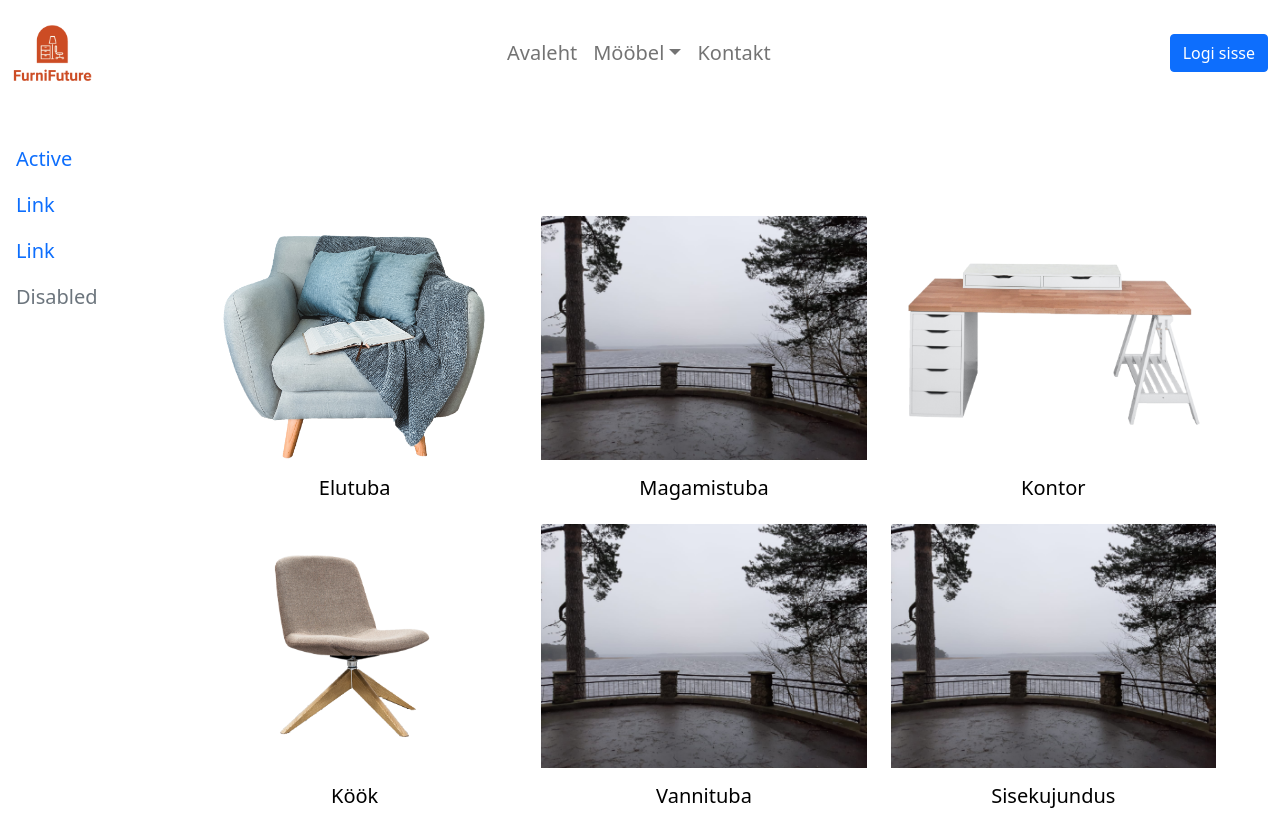
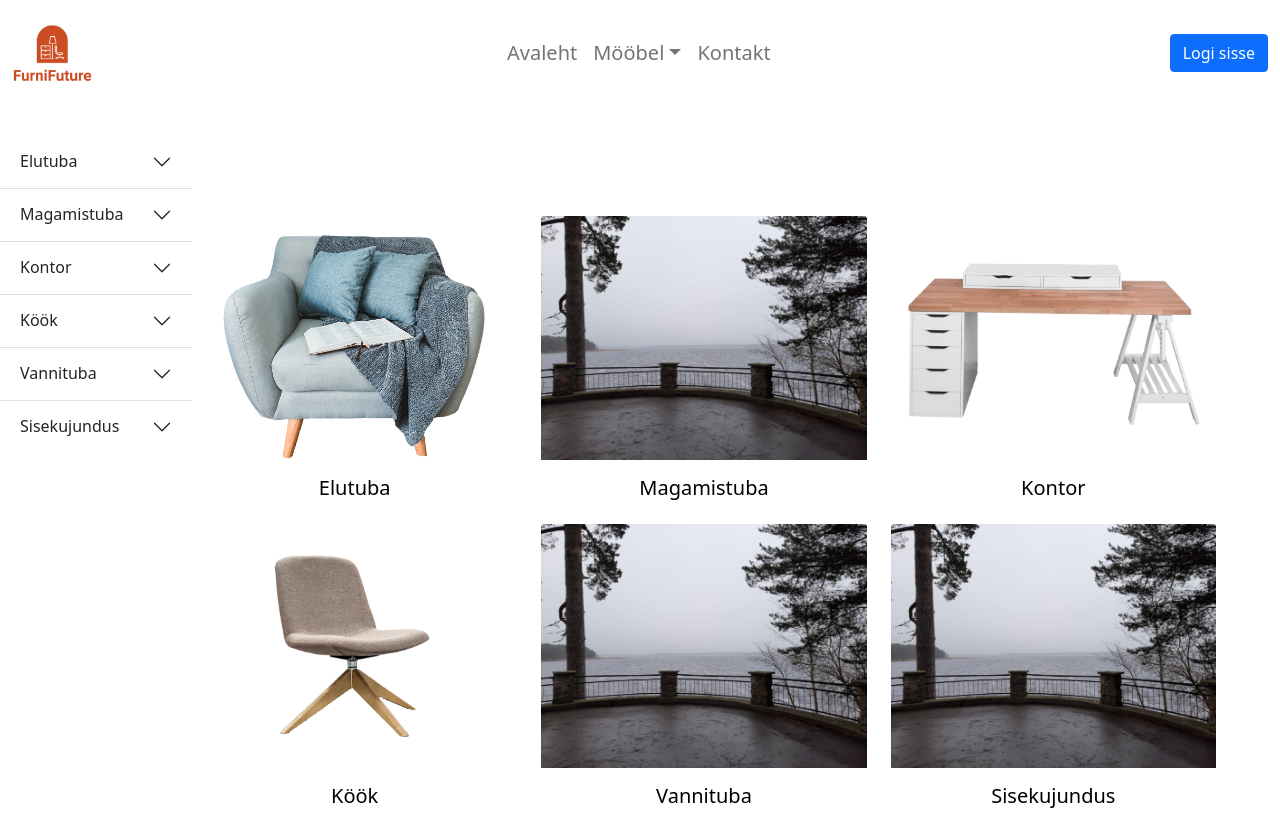
Before and after one commit to andrestammistu/FurniFuture, a Next.js app: page /products in a window 1280 px wide. Built offline with nearby package versions, Linux system fonts and the light colour scheme.

Commit message:
added accordion

```diff
--- a/components/nav.js
+++ b/components/nav.js
@@ -1,17 +1,60 @@
-import Nav from 'react-bootstrap/Nav'
+import Accordion from 'react-bootstrap/Accordion'
 
 
 export default function NavItems(){
     return(
         <div style={{width:"15%"}}>
-            <Nav defaultActiveKey="/home" className="flex-column">
-                <Nav.Link href="/home">Active</Nav.Link>
-                <Nav.Link eventKey="link-1">Link</Nav.Link>
-                <Nav.Link eventKey="link-2">Link</Nav.Link>
-                <Nav.Link eventKey="disabled" disabled>
-                    Disabled
-                </Nav.Link>
-            </Nav>
+            <Accordion flush>
+                <Accordion.Item eventKey="0" disabled>
+                    <Accordion.Header>Elutuba</Accordion.Header>
+                    <Accordion.Body>
+                        <input type="checkbox"/><br/>
+                        <input type="checkbox"/><br/>
+                        <input type="checkbox"/>
+                    </Accordion.Body>
+                </Accordion.Item>
+                <Accordion.Item eventKey="1">
+                    <Accordion.Header>Magamistuba</Accordion.Header>
+                    <Accordion.Body>
+                        <input type="checkbox"/><br/>
+                        <input type="checkbox"/><br/>
+                        <input type="checkbox"/>
+                    </Accordion.Body>
+                </Accordion.Item>
+                <Accordion.Item eventKey="2">
+                    <Accordion.Header>Kontor</Accordion.Header>
+                    <Accordion.Body>
+                        <input type="checkbox"/><br/>
+                        <input type="checkbox"/><br/>
+                        <input type="checkbox"/>
+
+                    </Accordion.Body>
+                </Accordion.Item>
+                <Accordion.Item eventKey="3">
+                    <Accordion.Header>Köök</Accordion.Header>
+                    <Accordion.Body>
+                        <input type="checkbox"/><br/>
+                        <input type="checkbox"/><br/>
+                        <input type="checkbox"/>
+                    </Accordion.Body>
+                </Accordion.Item>
+                <Accordion.Item eventKey="4">
+                    <Accordion.Header>Vannituba</Accordion.Header>
+                    <Accordion.Body>
+                        <input type="checkbox"/><br/>
+                        <input type="checkbox"/><br/>
+                        <input type="checkbox"/>
+                    </Accordion.Body>
+                </Accordion.Item>
+                <Accordion.Item eventKey="5">
+                    <Accordion.Header>Sisekujundus</Accordion.Header>
+                    <Accordion.Body>
+                        <input type="checkbox"/><br/>
+                        <input type="checkbox"/><br/>
+                        <input type="checkbox"/>
+                    </Accordion.Body>
+                </Accordion.Item>
+            </Accordion>
         </div>
     )
 }
```
